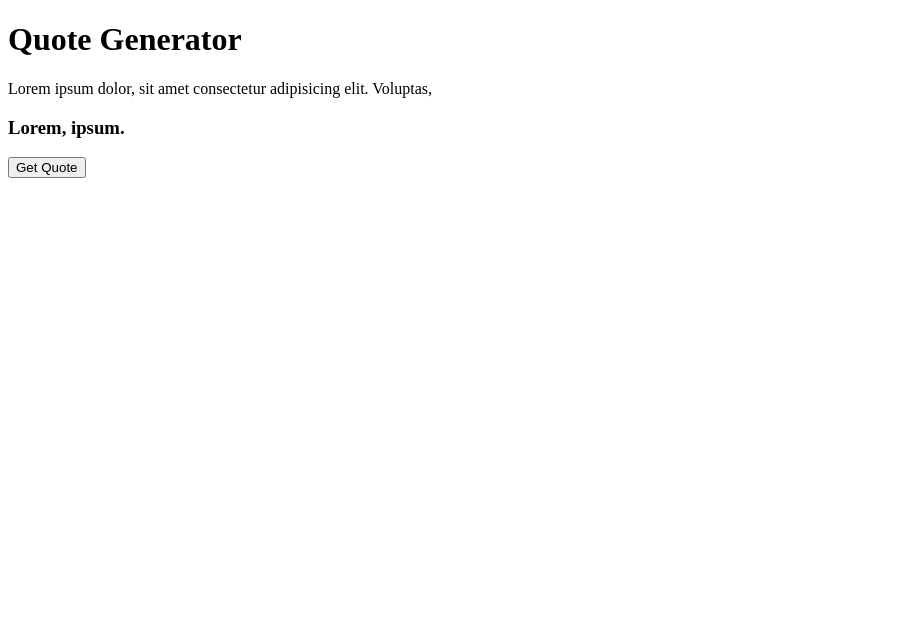
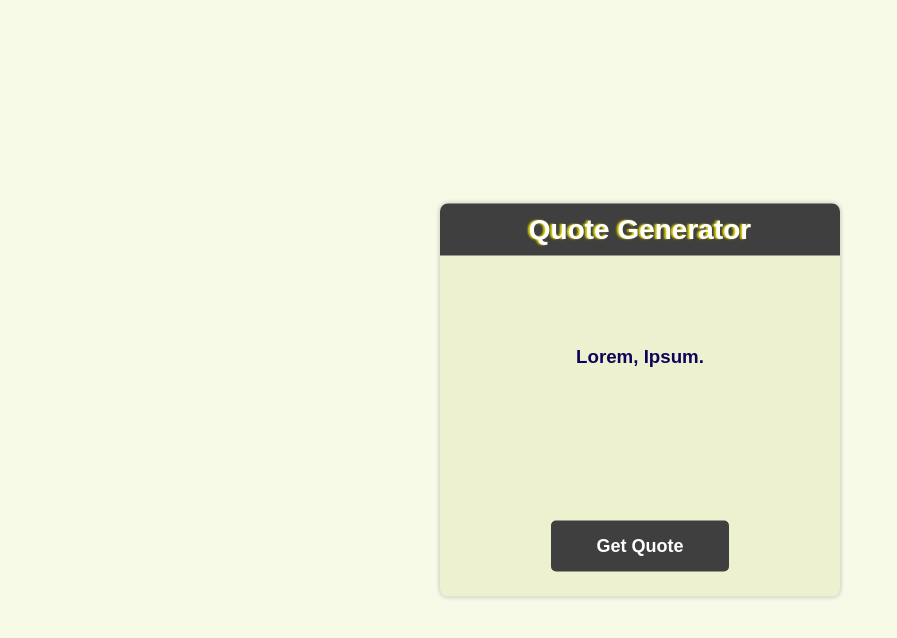
Before and after one commit to KerimliVusal/RandomQuote, a plain HTML site: page index.html in a window 1280 px wide. Shown: the whole page, without its empty margins (0-897 px from the left). Drawn offline with Linux system fonts and the light colour scheme; no server answers.

Commit message:
adding styles and loading

```diff
--- a/app.js
+++ b/app.js
@@ -1,10 +1,14 @@
 const quote = document.getElementById("quote");
 const author = document.getElementById("author");
 const btn = document.getElementById("btn");
+const loading = document.getElementById("loading");
 const url = "https://api.quotable.io/random";
 
 const getQuote = async () => {
   try {
+    loading.style.display = "block";
+    quote.style.display = "none";
+    author.style.display = "none";
     const response = await fetch(url);
     if (!response.ok) {
       throw new Error("Failed to fetch data");
@@ -15,6 +19,12 @@ const getQuote = async () => {
   } catch (error) {
     console.error("An error occurred:", error);
   }
+  finally {
+    loading.style.display = "none";
+    quote.style.display = "block";
+    author.style.display = "block";
+
+  }
 };
 
 window.addEventListener("load", getQuote);
--- a/index.html
+++ b/index.html
@@ -3,6 +3,7 @@
 <head>
     <meta charset="UTF-8">
     <meta name="viewport" content="width=device-width, initial-scale=1.0">
+    <link rel="stylesheet" href="styles.css">
     <title>QuoteApp</title>
 </head>
 <body>
@@ -11,7 +12,8 @@
     <h1>Quote Generator</h1>
     <div class="display">
         <p id="quote">
-           Lorem ipsum dolor, sit amet consectetur adipisicing elit. Voluptas,
+            <div id="loading" class="hidden">Loading...</div>
+           <!-- Lorem ipsum dolor, sit amet consectetur adipisicing elit. Voluptas, -->
         </p>
 
       <h3 id="author">Lorem, ipsum.</h3>
--- /dev/null
+++ b/styles.css
@@ -0,0 +1,83 @@
+* {
+    padding: 0;
+    margin: 0;
+    box-sizing: border-box;
+    font-family: "Poppins", sans-serif;
+  }
+
+  body {
+    background: #f7fae6;
+}
+
+  .wrapper {
+    width: 400px;
+    position: absolute;
+    transform: translate(-50%, -50%);
+    top: 50%;
+    left: 50%;
+  }
+
+  .container {
+    width: 100%;
+    background: #eef1d0;
+    position: relative;
+    border-radius: 8px;
+    text-align: center;
+    padding: 0px 0px;
+    box-shadow: 0 0px 5px rgb(183, 183, 182);
+  }
+  .container h1{
+    color: rgb(255, 255, 255);
+    margin-bottom: 30px;
+    border-radius: 8px;
+    border-bottom-left-radius:0px ;
+    border-bottom-right-radius:0px ;
+    background-color: #3f3f3f;
+    font-size: 28px;
+    padding: 10px;
+    text-shadow: -2px 0px 2px rgb(222, 211, 4);
+
+
+  }
+  .display{
+    /* margin-top: 100px; */
+    position: relative;
+    background: #eef1d0;
+    margin-bottom: 10px;
+    /* min-height:50px; */
+    min-height: 200px;
+    box-shadow: 0 0 20px rgba(239, 239, 239, 0.011);
+  }
+
+  .container p {
+    color: #636363;
+    line-height: 2;
+    font-size: 19px;
+    padding: 10px;
+  }
+
+
+  .container h3 {
+    font-weight: 600;
+    text-transform: capitalize;
+    color: #0e045a;
+    margin: 20px 0 20px 0;
+  }
+  .container button {
+    font-size: 18px;
+    font-weight: 600;
+    margin: 25px 0;
+    color: #ffffff;
+    cursor: pointer;
+    background-color: #3f3f3f;
+    border: none;
+    padding: 15px 45px;
+    border-radius: 5px;
+  }
+  .container button:hover{
+background-color: rgb(26, 24, 25);}
+  .hidden {
+    display: none;
+    font-size: 20px;
+    color: #636363;
+  }
```
